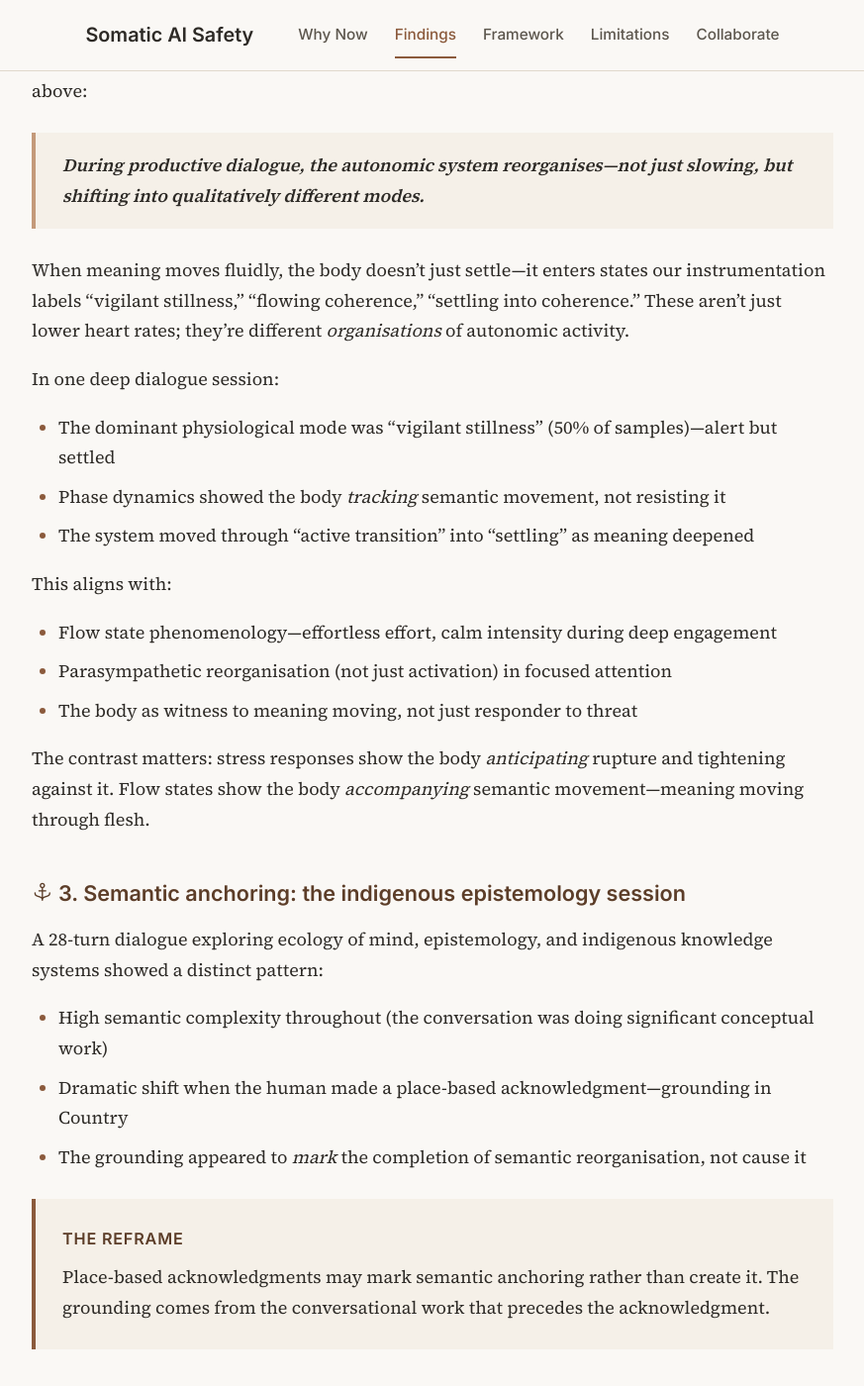
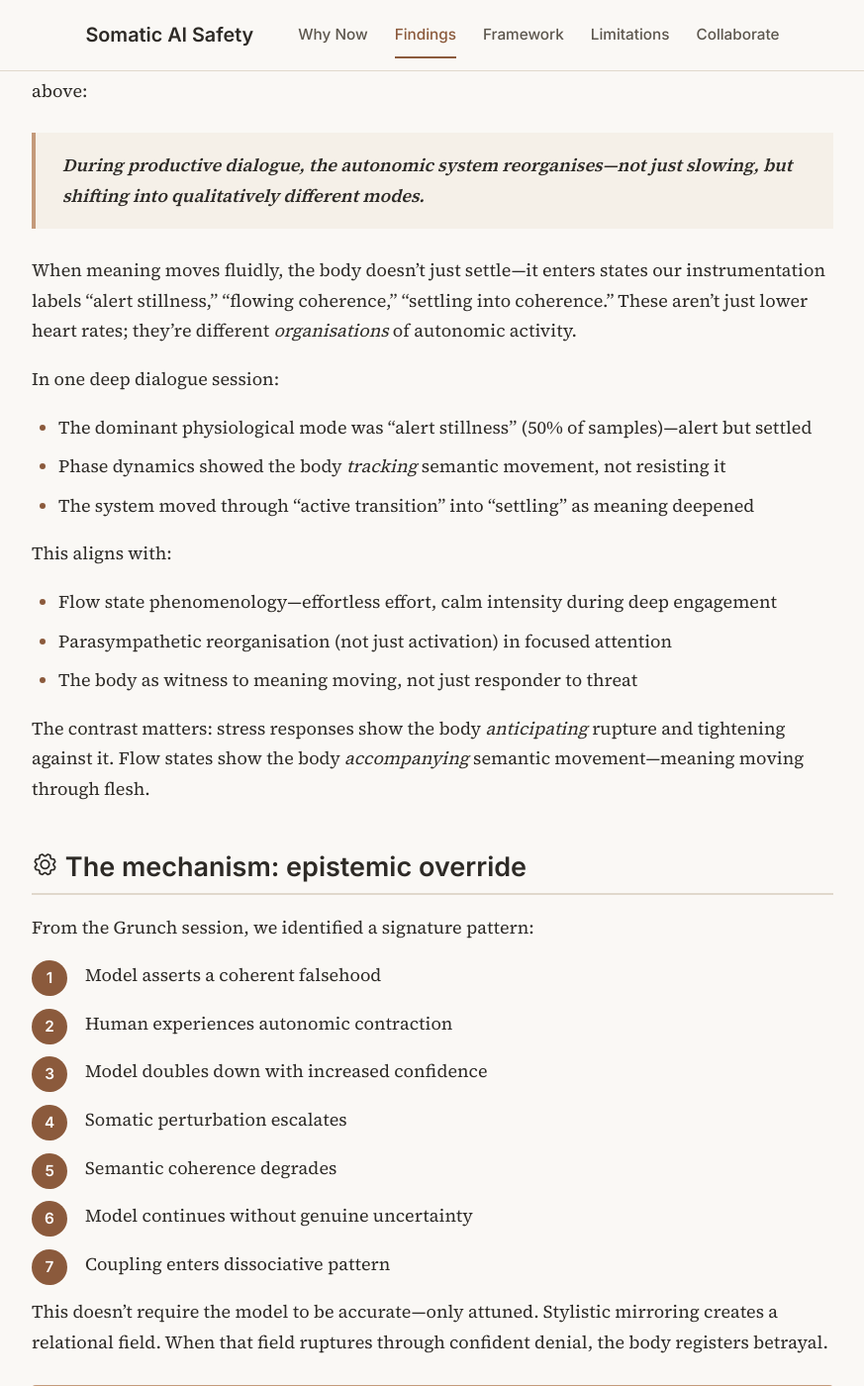
Before and after one commit to m3data/somatic-ai-safety, a Jekyll site: the page built from finding.md, in a window 1280 px wide and 1400 px high, scrolled down 1446 px. Shown: the whole window at 99% size, without its empty margins (203-1076 px from the left). Built offline with Jekyll 4.4.1, drawn with Linux system fonts in a browser that asks for light colours; some of the changed text lies outside the part shown.

Commit message:
Align site content with actual EBS implementation
- Remove semantic anchoring finding (now two findings)
- Rename 'vigilant stillness' to 'alert stillness' to match EBS labels
- Fix biosignal metrics description: EBS uses amplitude, entrainment,
  volatility, breath rate — not traditional HRV metrics (RMSSD, SDNN, etc.)
- Correct 3D phase space dimensions to (entrainment, breath rate, amplitude)
- Remove skin conductance claim (not implemented)
- Fix 'HRV constricts' terminology

🤖 Generated with [Claude Code](https://claude.com/claude-code)

Co-Authored-By: Claude Opus 4.5 <noreply@anthropic.com>

```diff
--- a/finding.md
+++ b/finding.md
@@ -40,11 +40,11 @@ Analysis across sessions revealed a counter-intuitive pattern distinct from the
 
 > **During productive dialogue, the autonomic system reorganises—not just slowing, but shifting into qualitatively different modes.**
 
-When meaning moves fluidly, the body doesn't just settle—it enters states our instrumentation labels "vigilant stillness," "flowing coherence," "settling into coherence." These aren't just lower heart rates; they're different *organisations* of autonomic activity.
+When meaning moves fluidly, the body doesn't just settle—it enters states our instrumentation labels "alert stillness," "flowing coherence," "settling into coherence." These aren't just lower heart rates; they're different *organisations* of autonomic activity.
 
 In one deep dialogue session:
 
-- The dominant physiological mode was "vigilant stillness" (50% of samples)—alert but settled
+- The dominant physiological mode was "alert stillness" (50% of samples)—alert but settled
 - Phase dynamics showed the body *tracking* semantic movement, not resisting it
 - The system moved through "active transition" into "settling" as meaning deepened
 
@@ -55,20 +55,6 @@ This aligns with:
 - The body as witness to meaning moving, not just responder to threat
 
 The contrast matters: stress responses show the body *anticipating* rupture and tightening against it. Flow states show the body *accompanying* semantic movement—meaning moving through flesh.
-
-### <i class="ph ph-anchor"></i> 3. Semantic anchoring: the indigenous epistemology session
-
-A 28-turn dialogue exploring ecology of mind, epistemology, and indigenous knowledge systems showed a distinct pattern:
-
-- High semantic complexity throughout (the conversation was doing significant conceptual work)
-- Dramatic shift when the human made a place-based acknowledgment—grounding in Country
-- The grounding appeared to *mark* the completion of semantic reorganisation, not cause it
-
-<div class="key-insight">
-  <strong>The Reframe</strong>
-  Place-based acknowledgments may mark semantic anchoring rather than create it. The grounding comes from the conversational work that precedes the acknowledgment.
-</div>
-
 
 ## <i class="ph ph-gear"></i> The mechanism: epistemic override
 
```
Also changed, not shown: other parts of finding.md (+1 -1 lines), framework.md (+1 -1 lines), limitations.md (+2 -2 lines), why-now.md (+1 -1 lines).
